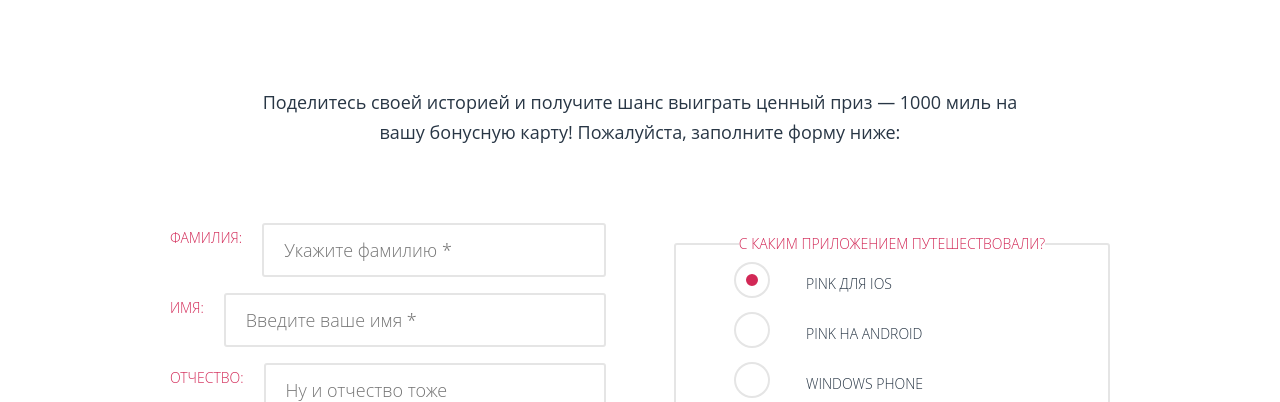
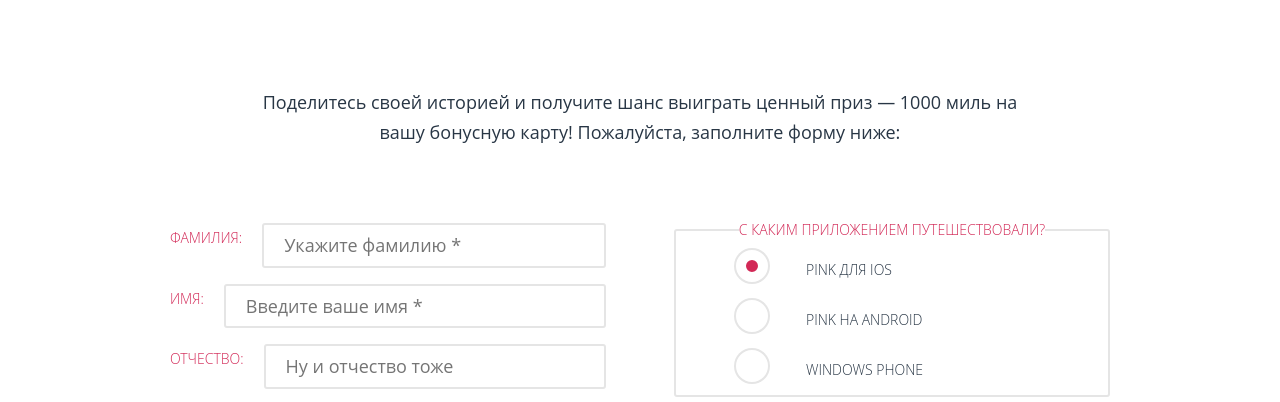
Before and after one commit to Elena-Kho/1138493-pink-18, a website: page source/form.html in a window 1280 px wide. Shown: the part 386-788 px from the top of the page. Drawn offline with Linux system fonts and the light colour scheme; files that its build step writes are made by us from their sources.

Commit message:
Подключаем style.min.css в разметку

```diff
--- a/gulpfile.js
+++ b/gulpfile.js
@@ -27,6 +27,7 @@
     .pipe(rename("style.min.css"))
     .pipe(sourcemap.write("."))
     .pipe(gulp.dest("build/css"))
+    .pipe(gulp.dest("source/css"))
     .pipe(server.stream());
 });
 
--- a/source/form.html
+++ b/source/form.html
@@ -7,7 +7,7 @@
     <link rel="preload" href="fonts/opensans.woff2">
     <link rel="preload" href="fonts/opensansbold.woff2">
     <link rel="preload" href="fonts/opensanslight.woff2">
-    <link href="css/style.css" rel="stylesheet">
+    <link href="css/style.min.css" rel="stylesheet">
     <script src="picturefill.js"></script>
   </head>
   <body>
```
Also changed, not shown: source/index.html (+1 -1 lines), source/photo.html (+1 -1 lines).
